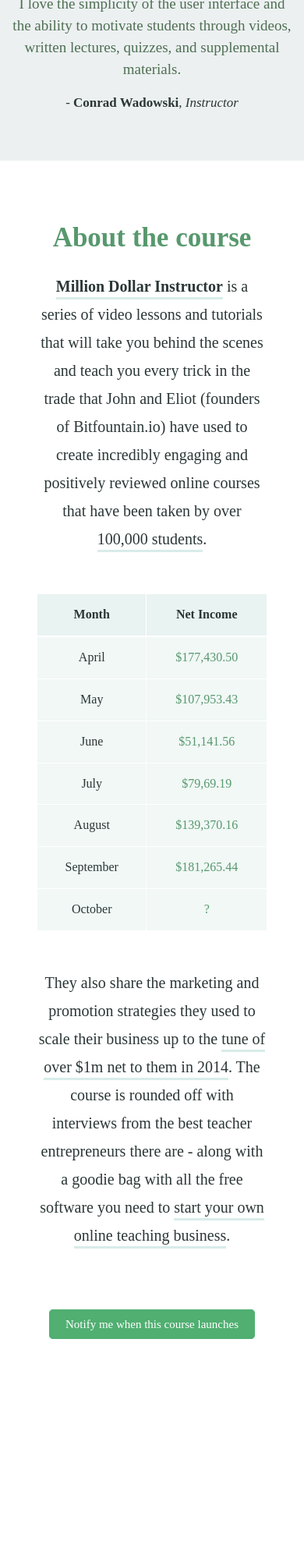
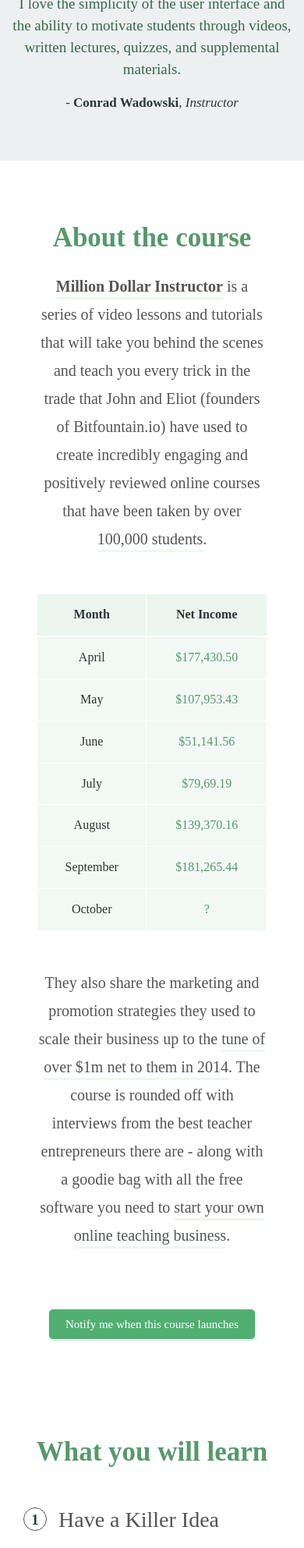
Before and after one commit to UseFedora/mdi, a Jekyll site: the page built from index.html, in a window 390 px wide, cut to the strip 748-2733 px from the top of the page. Shown: the whole strip at 78% size. Built offline with Jekyll 4.4.1, drawn with Linux system fonts in a browser that asks for light colours; nearby versions of some CDN libraries; some web fonts are replaced; before the commit the page ends 2511 px from its top, so only the background shows below that; some of the changed text lies outside the part shown.

Commit message:
What you will learn row. Sign up row. Customizable colors.

```diff
--- /dev/null
+++ b/_sass/imports/colors.scss
@@ -0,0 +1,3 @@
+$heading-color: #57986d;
+$button-color: #50af71;
+$black: #545454;
--- a/_sass/layouts/default.scss
+++ b/_sass/layouts/default.scss
@@ -14,19 +14,20 @@
 }
 
 h2.section-title {
-  color: #57986d !important;
+  color: $heading-color !important;
   font-size: 35px;
 }
 
-.btn-primary {
-  background: #50af71;
-  border: 1px solid #50af71;
+.btn-primary, .btn-primary:focus, .btn-primary:active {
+  background: $button-color;
+  border: 1px solid $button-color;
   border-radius: 5px !important;
   padding: 15px 40px !important;
-  box-shadow: 0px 2px 0px 1px e2f1ef;
+  box-shadow: 0px 2px 0px 1px #e2f1ef;
+  text-decoration: none;
 
-  &:hover {
-    background: darken(#50af71, 5%) !important;
+  &:hover, &:focus:hover {
+    background: darken($button-color, 5%) !important;
   }
 }
 
@@ -61,7 +62,7 @@
 
   p.quote {
     font-size:19px;
-    color: #4f6f53;
+    color: darken($heading-color, 15%);
   }
 
   .large-img-rounded {
@@ -78,20 +79,21 @@
     font-size: 20px;
     font-weight: 200;
     line-height: 36px;
+    color: $black;
   }
 
   .underline {
-    border-bottom: 3px solid #d8ece9;
+    border-bottom: 3px solid fade-out($button-color, 0.9);
     padding-bottom: 3px;
   }
 
   table {
     th {
-      background: #e9f3f1;
+      background: fade-out($button-color, 0.88);
       border-bottom: 2px solid #fff !important;
     }
     td {
-      background: #f1f8f6;
+      background: fade-out($button-color, 0.93);
 
       &.amount{
         color: #57986d;
@@ -105,3 +107,63 @@
     }
   }
 }
+
+
+/* Learn */
+.point {
+  text-align: left;
+  margin-bottom: 20px;
+  margin-top: 50px;
+
+  .point-number {
+    float: left;
+    border: 1px solid $black;
+    width: 30px;
+    height: 30px;
+    text-align: center;
+    font-weight: 600;
+    border-radius: 20px;
+    margin-top: 1px;
+    padding-top: 1px;
+  }
+
+  .point-title {
+    font-size: 28px;
+    line-height: 34px;
+    margin-bottom: 15px;
+    padding-left: 45px;
+    color: $black;
+  }
+
+  .point-description {
+    padding-left: 45px;
+    color: $black;
+  }
+}
+
+/* Sign up */
+.signup-row {
+  background: #e9f3f1;
+  margin-top:20px;
+
+  h2.section-title {
+    font-weight: normal;
+    color: $black !important;
+    margin-top: 0px;
+  }
+
+  input[type="textbox"] {
+    padding: 15px 20px;
+    border-radius: 5px;
+    border: 0;
+    margin-bottom: 7px;
+    font-size: 20px;
+    text-align: center;
+    transition: 0.3s all ease;
+
+    &:focus {
+      box-shadow: 0px 0px 3px 1px #ccc !important;
+      outline: none !important;
+    }
+  }
+}
--- a/css/main.scss
+++ b/css/main.scss
@@ -2,6 +2,7 @@
 ---
 
 
+@import "imports/colors";
 @import "imports/fedora";
 @import "imports/fonts";
 
--- a/index.html
+++ b/index.html
@@ -53,7 +53,7 @@
   <div class="container">
     <div class="row">
       <div class="col-lg-8 col-md-8 col-sm-10 col-xs-10 col-lg-offset-2 col-md-offset-2 col-sm-offset-1 col-xs-offset-1">
-        <h2 class="section-title">About the course</h2>
+        <h2 class="section-title">{{site.data.homepage.about.title}}</h2>
         <p>{{site.data.homepage.about.first_paragraph}}</p><br>
 
         <div class="row">
@@ -79,9 +79,45 @@
 
         <p>{{site.data.homepage.about.second_paragraph}}</p><br><br>
 
-        <a class="btn-primary btn-hg" href="#">{{site.data.homepage.about.call_to_action}}</a>
+        <a class="btn-primary btn-hg" href="#signup_row">{{site.data.homepage.about.call_to_action}}</a>
       </div>
     </div>
+  </div>
+</div>
+
+
+<!-- What You Will Learn -->
+<div class="learn-row description-row">
+  <div class="container">
+    <div class="row">
+      <div class="col-lg-12 col-md-12">
+        <h2 class="section-title">{{site.data.homepage.learn.title}}</h2>
+
+        {% for point in site.data.homepage.learn.points %}
+            <div class="point col-sm-4">
+                <div class="point-number">{{point.number}}</div>
+                <div class="point-title">{{point.title}}</div>
+                <div class="point-description">{{point.description}}</div>
+            </div>
+        {% endfor %}
+      </div>
+    </div>
+  </div>
+</div>
+
+
+<!-- Sign Up To Get Notified -->
+<div class="signup-row description-row" id="signup_row">
+  <div class="container">
+      <div class="col-lg-12 col-md-12">
+        <h2 class="section-title">{{site.data.homepage.signup.title}}</h2>
+        <div class="row">
+            <input class="col-xs-12 col-sm-6 col-sm-offset-3" type="textbox" placeholder="Enter your e-mail address">
+        </div>
+        <div class="row">
+            <input class="col-xs-12 col-sm-6 col-sm-offset-3 btn-primary btn-hg" type="submit" value="Notify me">
+        </div>
+      </div>
   </div>
 </div>
 
```
Also changed, not shown: _data/homepage.yml (+25 -0 lines), 3 other files.
